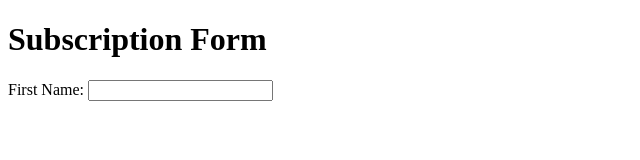
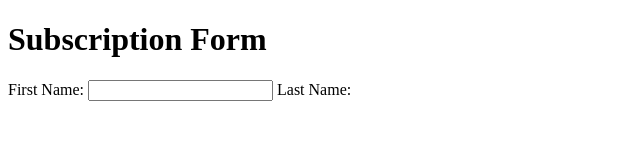
Before and after one commit to Enyorose/cpnt262-robots-with-appliances, a website: page index.html in a window 1280 px wide. Shown: the full height of the page, 0-640 px from the left. Drawn offline with Linux system fonts and the light colour scheme.

Commit message:
added label for last name in index.html file

```diff
--- a/index.html
+++ b/index.html
@@ -11,6 +11,7 @@
     <div>
         <label for="first-name">First Name:</label>
         <input type="text"name="first-name"required>
+        <label for="last-name">Last Name:</label>
     </div>
 </body>
 </html>
```
